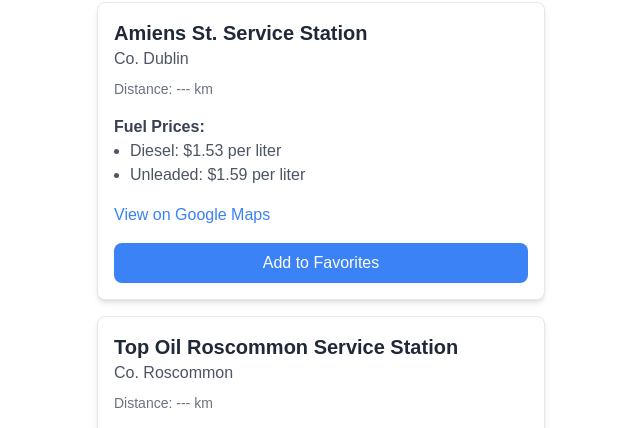
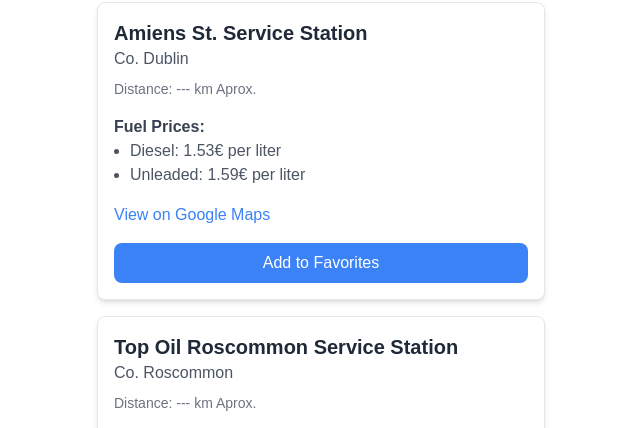
Before and after one commit to jhonnyfc/cheap-irish-fuel-app, a Next.js app: page / in a window 1280 px wide. Shown: the part 372-800 px from the top of the page, without its empty margins (319-959 px from the left). Built offline with nearby package versions, Linux system fonts and the light colour scheme.

Commit message:
feat: add new distance and some aclarations

```diff
--- a/src/app/page.tsx
+++ b/src/app/page.tsx
@@ -167,6 +167,7 @@
             }
           >
             <option value="">All</option>
+            <option value="5">5 km</option>
             <option value="10">10 km</option>
             <option value="13">13 km</option>
             <option value="20">20 km</option>
--- a/src/shared/components/cardFuelInfo.tsx
+++ b/src/shared/components/cardFuelInfo.tsx
@@ -34,7 +34,7 @@
       </div>
 
       <div className="mb-4 text-sm text-gray-500">
-        <p>Distance: {distance} km</p>
+        <p>Distance: {distance} km Aprox.</p>
       </div>
 
       <div className="mb-4">
@@ -42,7 +42,7 @@
         <ul className="pl-4 list-disc">
           {fuelPrices.map((fuel, index) => (
             <li key={index} className="text-gray-600">
-              {fuel.type}: ${fuel.price} per liter
+              {fuel.type}: {fuel.price}€ per liter
             </li>
           ))}
         </ul>
```
